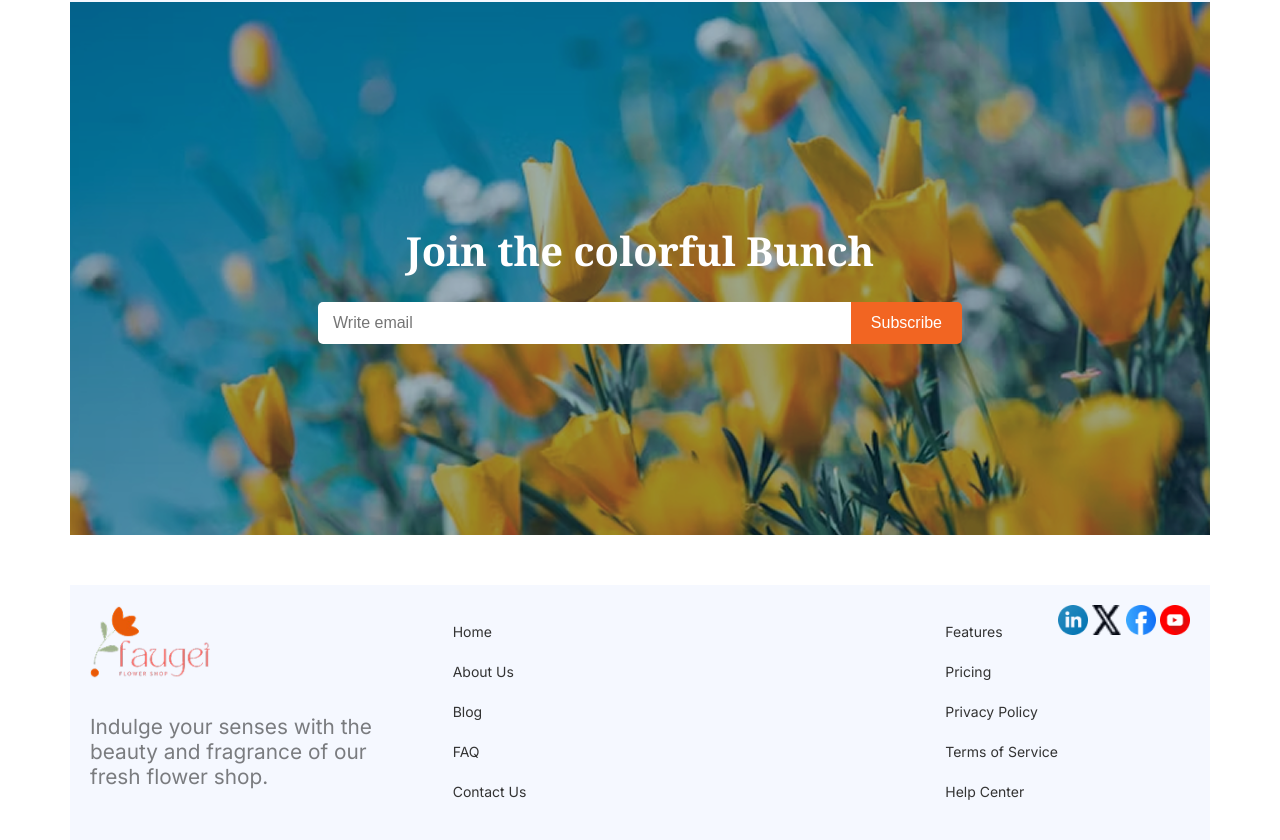
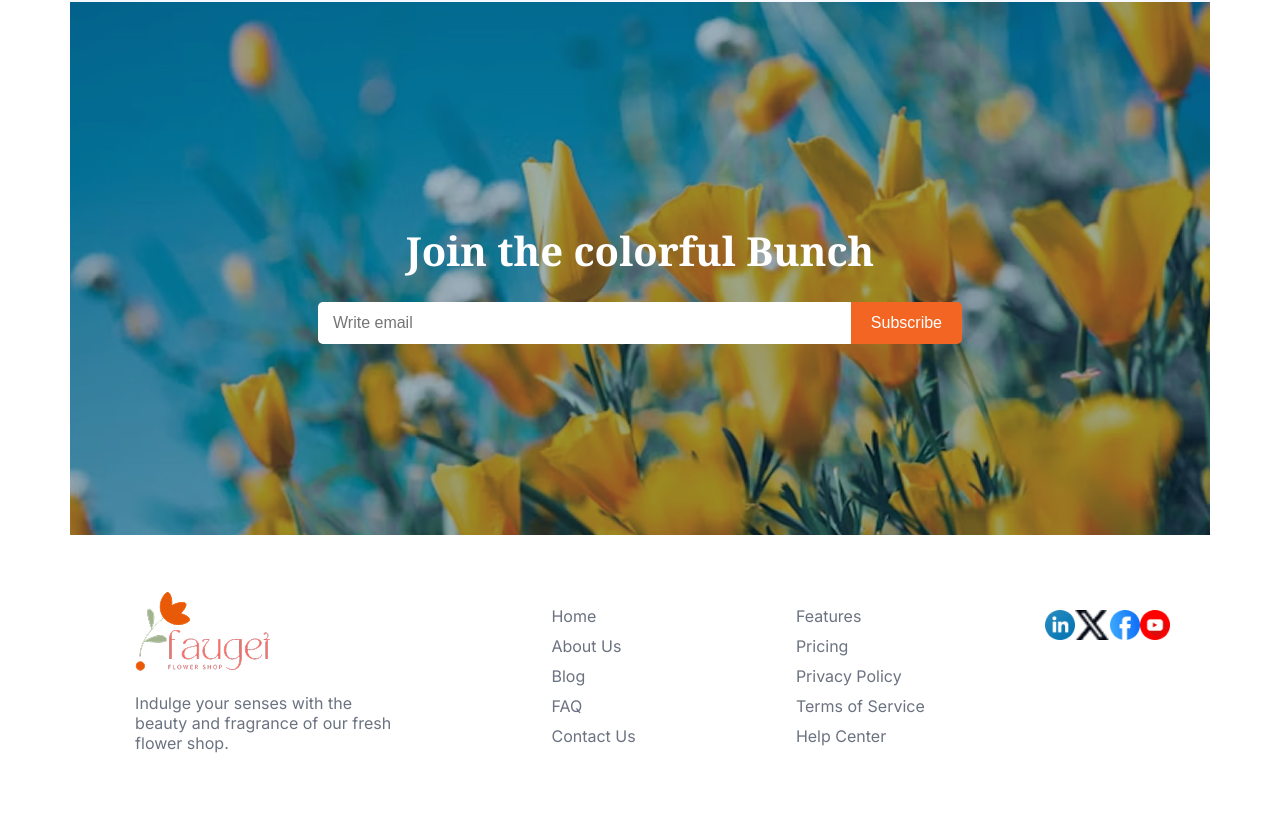
Before and after one commit to Hasibul-Pro/Assignment-2, a plain HTML site: page index.html in a window 1280 px wide. Shown: the part 2783-3623 px from the top of the page. After the commit the page ends 3568 px from the top, so only its background shows below. Drawn offline with Linux system fonts and the light colour scheme.

Commit message:
footer part complete

```diff
--- /dev/null
+++ b/gg.css
@@ -0,0 +1,29 @@
+.last{
+    width: 1140px;
+    height: auto;
+    margin: 0 auto;
+    background-color: antiquewhite;
+}
+.footer-container{
+    display: flex;
+    justify-content: space-around;
+}
+.footer-links li {
+    list-style: none;
+    padding-bottom: 10px;
+}
+.footer-links a{
+    text-decoration: none;
+    color: rgb(107, 114, 128);
+}
+.footer-link-2 li{
+    list-style: none;
+    padding-bottom: 10px;
+}
+.footer-link-2 a{
+    text-decoration: none;
+    color: rgb(107, 114, 128);
+}
+.footer-text{
+    color: rgb(107, 114, 128);
+}
--- a/index.html
+++ b/index.html
@@ -121,12 +121,12 @@
             </div>
         </section>
     </main>
-    <footer class="start">
-    <div class="footer-container">
+    <footer class="last">
+        <div class="footer-container">
       <!-- Left: Logo and text -->
       <div class="footer-left">
         <img src="./assets/logo.png" alt="Logo" class="footer-logo" />
-        <p class="footer-text inter">Indulge your senses with the beauty and fragrance of our fresh flower shop. </p>
+        <p class="footer-text inter">Indulge your senses with the <br> beauty and fragrance of our fresh <br> flower shop. </p>
       </div>
 
       <!-- Center: Navigation links -->
@@ -138,7 +138,9 @@
           <li><a href="#">FAQ</a></li>
           <li><a href="#">Contact Us</a></li>
         </ul>
-        <ul>
+      </div>
+        <div>
+        <ul class="footer-link-2 inter">
           <li><a href="#">Features</a></li>
           <li><a href="#">Pricing</a></li>
           <li><a href="#">Privacy Policy</a></li>
@@ -154,6 +156,7 @@
         <img src="./assets/icon-facebook.png" alt="">
         <img src="./assets/icon-youtube.png" alt="">
       </div>
+    </div>
   </footer>
 </body>
 </html>
--- a/style.css
+++ b/style.css
@@ -296,72 +296,44 @@ box-sizing: border-box;
 
 /* ---------------------------------- */
 
-/* .footer {
-  padding: 40px 20px;
-  border-top: 1px solid #ddd;
-} */
-
-.footer-container {
+.last{
+    width: 1140px;
+    height: auto;
+    margin: 0 auto;
+    background-color: rgba(255, 255, 255, 0.5);
+    margin-top: 50px;
+    padding: 5px;
+}
+.footer-container{
     display: flex;
-  flex-wrap: wrap;
-  justify-content: space-between;
-  align-items: flex-start;
-  max-width: 1200px;
-  margin: auto;
-  margin-top: 50px;
-  padding: 20px;
+    justify-content: space-around;
 }
-
-/* Left section */
-.footer-left {
-  flex: 1;
-  min-width: 250px;
-  margin-bottom: 20px;
+.footer-links li {
+    list-style: none;
+    padding-bottom: 10px;
 }
-
-.footer-logo {
-  width: 120px;
-  margin-bottom: 10px;
+.footer-links a{
+    text-decoration: none;
+    color: rgb(107, 114, 128);
+    font-weight: 400;
 }
-
+.footer-link-2 li{
+    list-style: none;
+    padding-bottom: 10px;
+}
+.footer-link-2 a{
+    text-decoration: none;
+    color: rgb(107, 114, 128);
+    font-weight: 400;
+}
 .footer-text{
-    font-size: 1.30rem;
+    color: rgb(107, 114, 128);
     font-weight: 400;
-    color: rgba(0, 0, 0, 0.5);
 }
-/* .footer-left p {
-  color: #555;
-  max-width: 250px;
-  line-height: 1.6;
-  font-size: 14px;
-} */
-
-/* Center links */
-.footer-links {
+.footer-social{
   display: flex;
-  flex: 2;
-  justify-content: space-between;
-
-  margin-bottom: 20px;
-  font-weight: 400;
-  color: rgb(107, 114, 128);
-}
-
-.footer-links ul {
-  list-style: none;
-}
-
-.footer-links li {
-  margin-bottom: 20px;
-}
-
-.footer-links a {
-  text-decoration: none;
-  color: #333;
-  font-size: 14px;
-  transition: color 0.2s;
-}
-.footer-social img{
   width: 30px;
   height: 30px;
+  margin-top: 20px;
+  padding-right: 100px;
 }
```
Also changed, not shown: gg.html (added, +50 -0 lines). Lines whose indentation alone changed are shown as unchanged.
